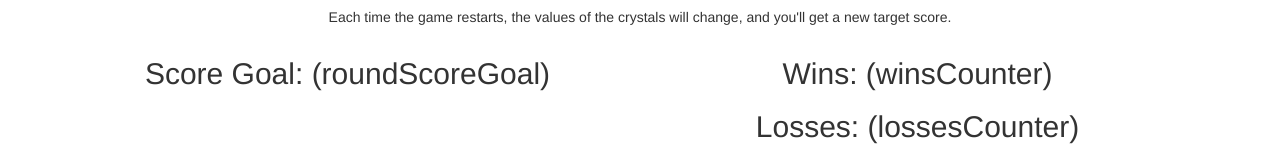
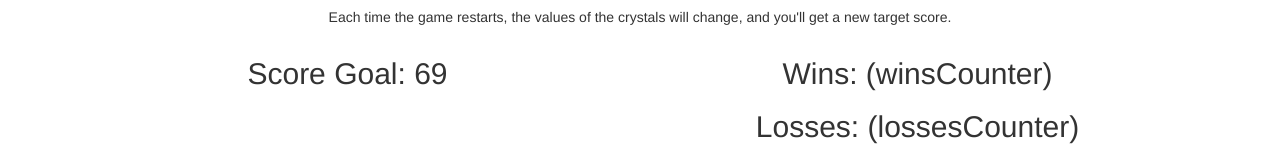
Before and after one commit to jfcurat/week-4-game, a plain HTML site: page index.html in a window 1280 px wide. Shown: the part 261-408 px from the top of the page. Drawn offline with nearby package versions, Linux system fonts and the light colour scheme.

Commit message:
jQuery Score Goal
got the roundScoreGoal to populate h2 element
changed where id was so that it'd display with h2 style
removed placeholder txt to get rid of flash of old txt on page reload

```diff
--- a/assets/javascript/game.js
+++ b/assets/javascript/game.js
@@ -35,6 +35,8 @@ $(document).ready(function() {
 		return roundScoreGoal;
 	}
 	console.log(getRandomScoreGoal());
+
+	$("#roundScoreGoalDisplay").text("Score Goal: " + roundScoreGoal);
 
 	//functions to use Math.random() to pick numbers between 1-12 for red/blue/yellow/greenCrystalValue
 	function getRandomRedCrystalValue(min, max) {
--- a/index.html
+++ b/index.html
@@ -45,10 +45,8 @@
 			</article>
 		</section>
 		<section class="row text-center">
-			<span id="roundScoreGoalDisplay" class="col-xs-6">
-				<h2>
-					Score Goal: (roundScoreGoal)
-				</h2>
+			<span class="col-xs-6">
+				<h2 id="roundScoreGoalDisplay"></h2>
 			</span>
 			<span>
 				<section class="row text-center col-xs-6">
```
